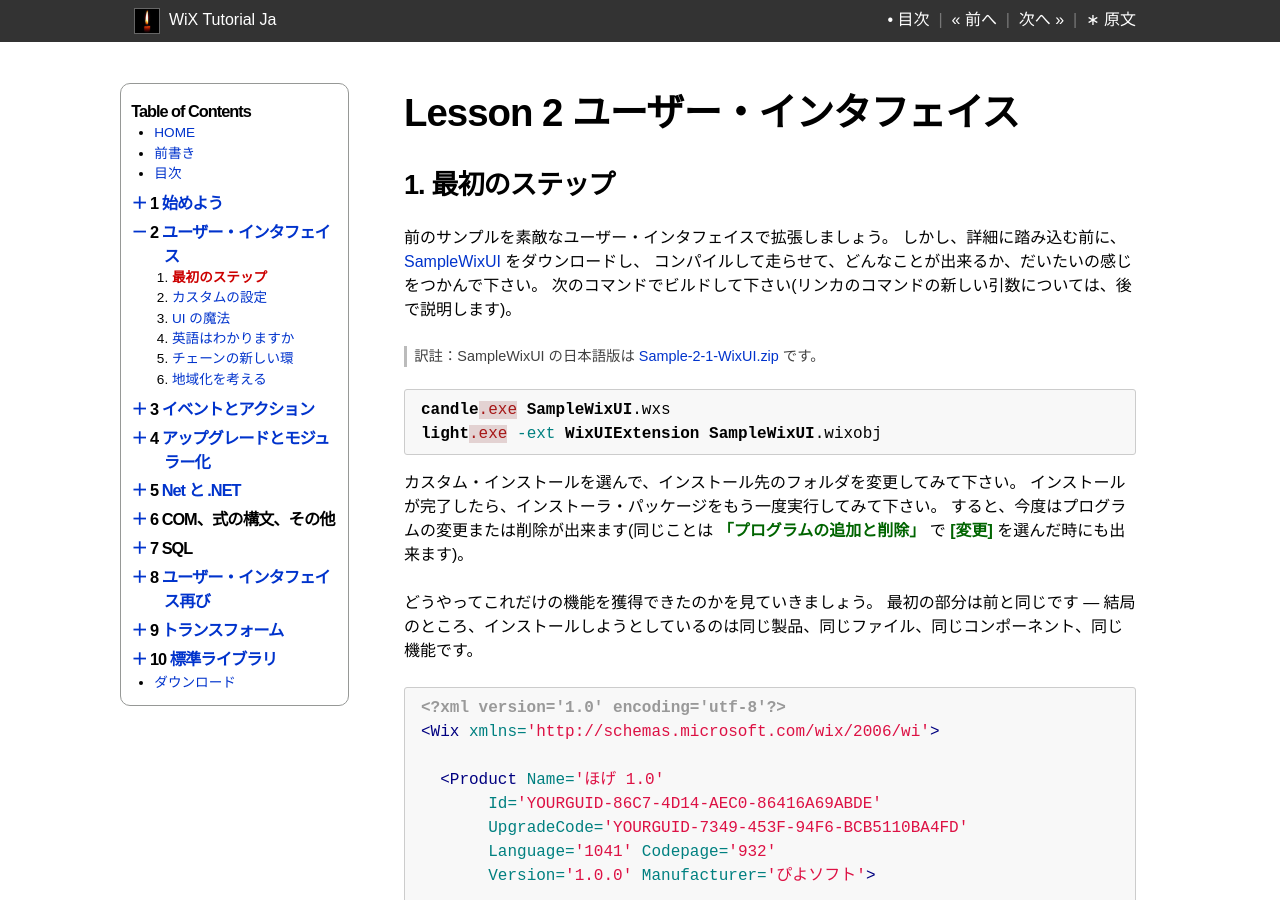
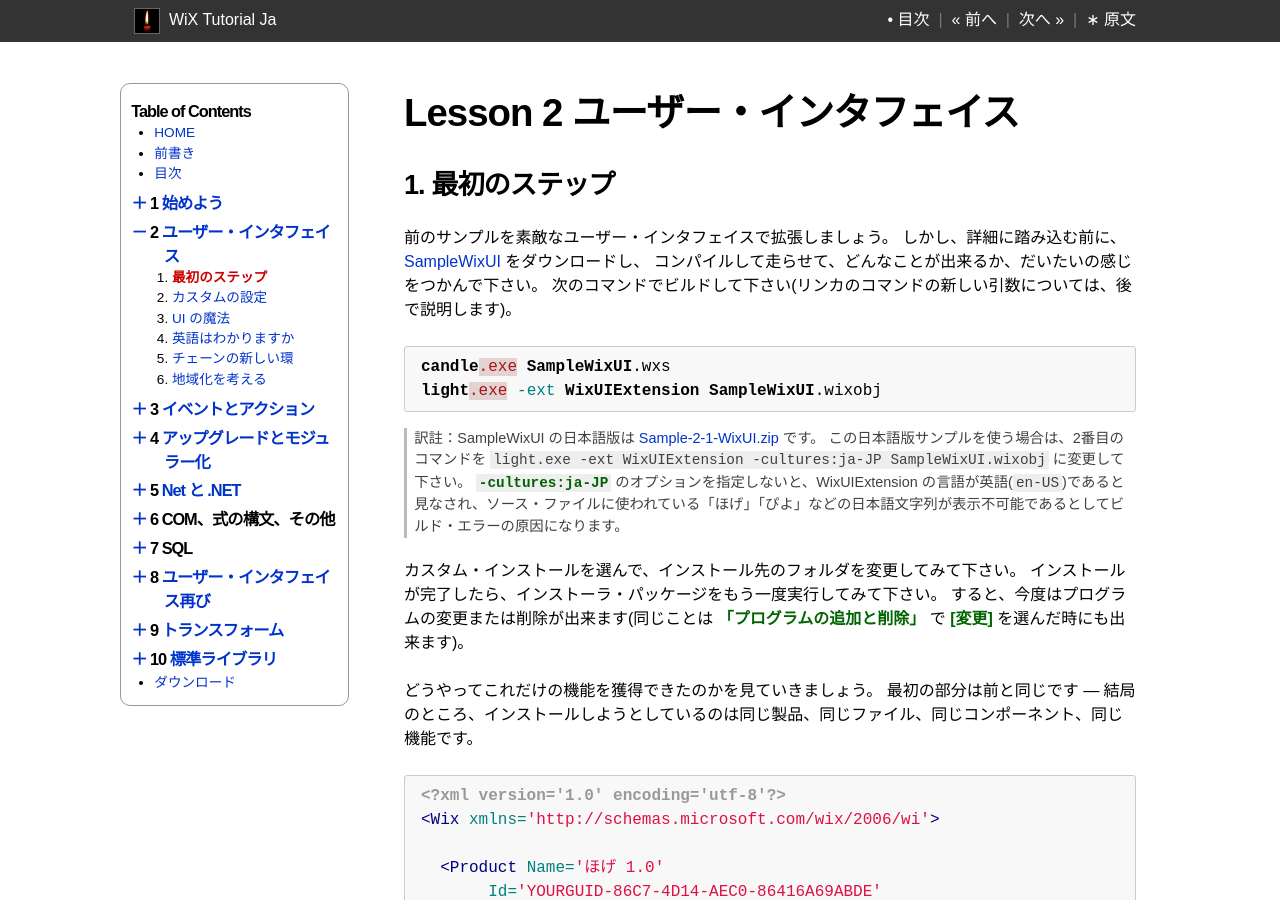
Before and after one commit to wix-tutorial-ja/wix-tutorial-ja.github.com, a Jekyll site: the page built from ch02/01-first-steps.md, in a window 1280 px wide and 900 px high. Built offline with Jekyll 4.4.1, drawn with Linux system fonts in a browser that asks for light colours.

Commit message:
Wix UI 拡張を使うときは、一般に、カルチャの指定が必要

```diff
--- a/ch02/01-first-steps.md
+++ b/ch02/01-first-steps.md
@@ -18,12 +18,14 @@
 コンパイルして走らせて、どんなことが出来るか、だいたいの感じをつかんで下さい。
 次のコマンドでビルドして下さい(リンカのコマンドの新しい引数については、後で説明します)。
 
-> 訳註：SampleWixUI の日本語版は [Sample-2-1-WixUI.zip](/samples/Sample-2-1-WixUI.zip) です。
-
 {% highlight bat %}
 candle.exe SampleWixUI.wxs
 light.exe -ext WixUIExtension SampleWixUI.wixobj
 {% endhighlight %}
+
+> 訳註：SampleWixUI の日本語版は [Sample-2-1-WixUI.zip](/samples/Sample-2-1-WixUI.zip) です。
+> この日本語版サンプルを使う場合は、2番目のコマンドを `light.exe -ext WixUIExtension -cultures:ja-JP SampleWixUI.wixobj` に変更して下さい。
+> **`-cultures:ja-JP`** のオプションを指定しないと、WixUIExtension の言語が英語(`en-US`)であると見なされ、ソース・ファイルに使われている「ほげ」「ぴよ」などの日本語文字列が表示不可能であるとしてビルド・エラーの原因になります。
 
 カスタム・インストールを選んで、インストール先のフォルダを変更してみて下さい。
 インストールが完了したら、インストーラ・パッケージをもう一度実行してみて下さい。
```
